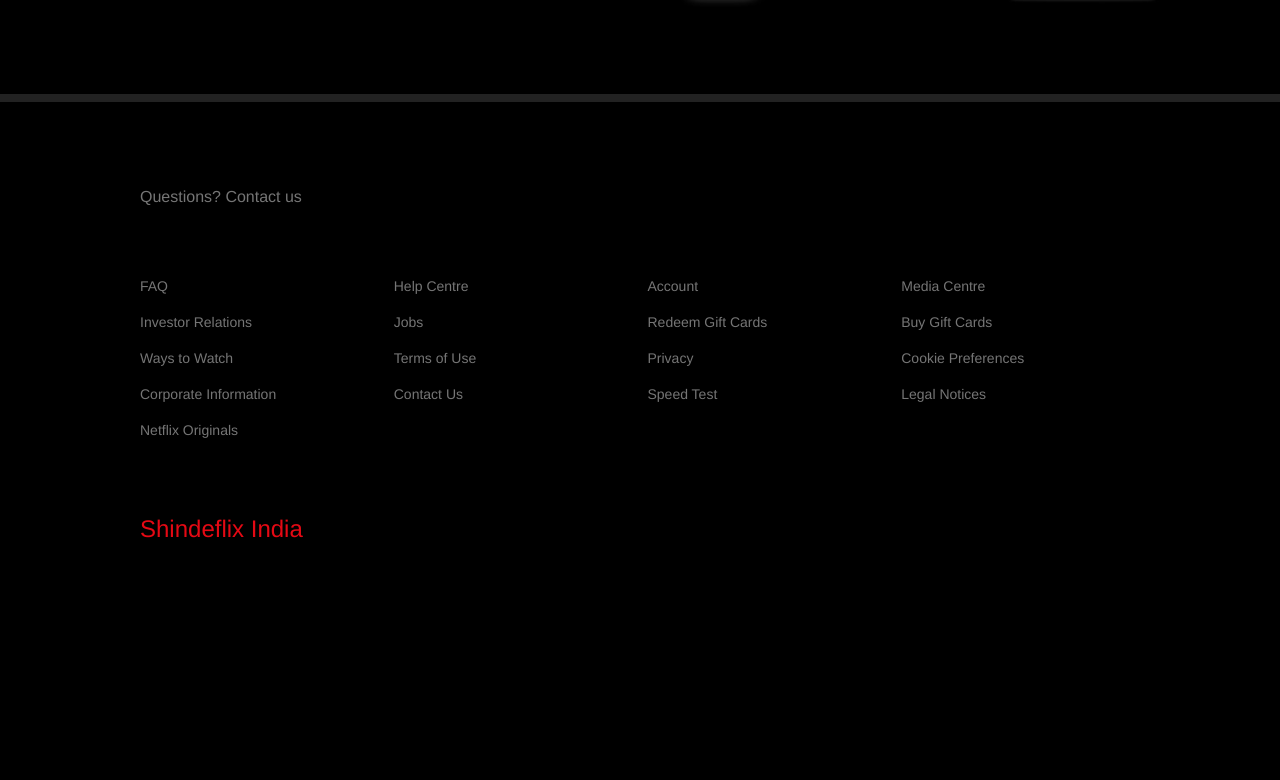
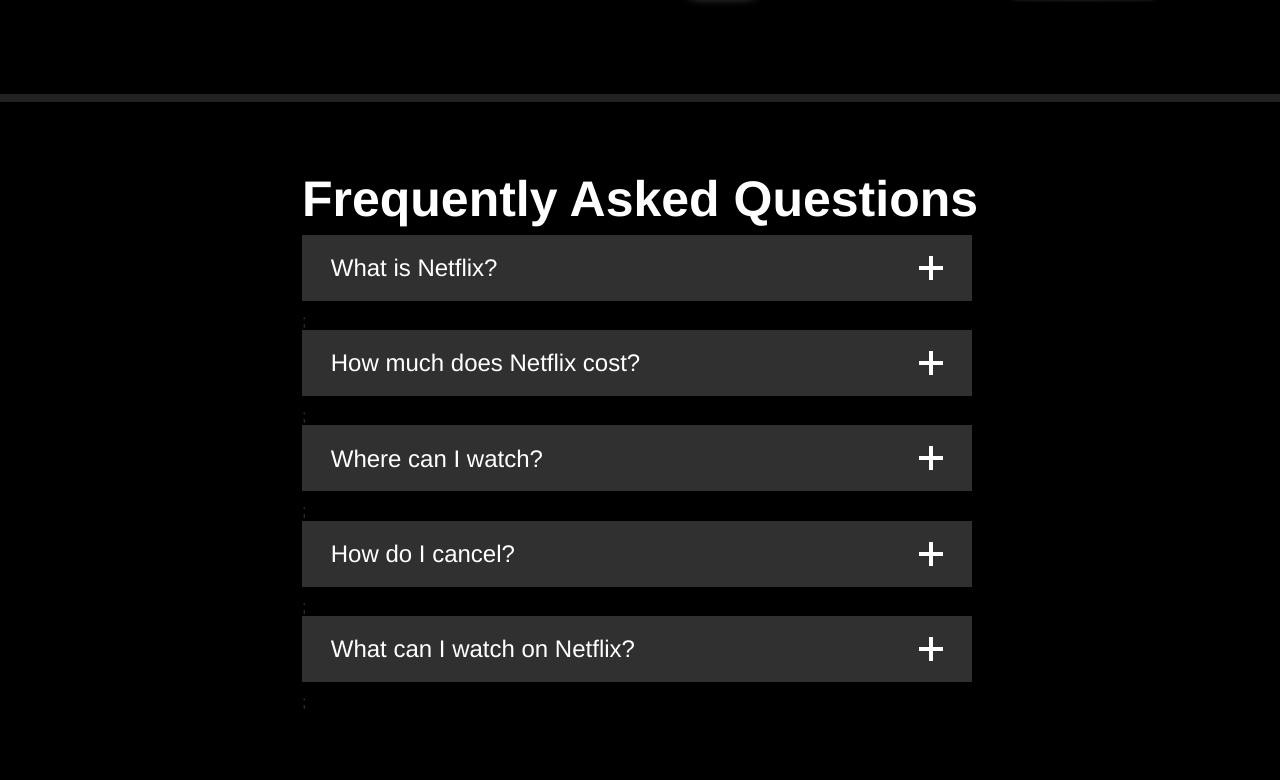
Before and after one commit to pra9shinde/netflix-clone, a React (Create React App) app: page / in a window 1280 px wide. Shown: the part 1500-2280 px from the top of the page. Before the commit the page ends 2152 px from the top, so only its background shows below. Built offline with nearby package versions, Linux system fonts and the light colour scheme.

Commit message:
accordion

```diff
--- a/src/App.js
+++ b/src/App.js
@@ -1,10 +1,12 @@
 import JumbotronContainer from './containers/Jumbotron';
 import FooterContainer from './containers/Footer';
+import FaqContainer from './containers/Faq';
 
 function App() {
     return (
         <div>
             <JumbotronContainer />
+            <FaqContainer />
             <FooterContainer />
         </div>
     );
--- /dev/null
+++ b/src/components/Accordion/index.js
@@ -0,0 +1,46 @@
+import React, { useState, useContext, createContext } from 'react';
+import { Container, Inner, Title, Frame, Item, Header, Body } from './styles/Accordion';
+
+const ToggleContext = createContext();
+
+export default function Accordion({ children, ...restProps }) {
+    return (
+        <Container {...restProps}>
+            <Inner>{children}</Inner>
+        </Container>
+    );
+}
+
+Accordion.Title = function AccordionTitle({ children, ...restProps }) {
+    return <Title {...restProps}>{children}</Title>;
+};
+
+Accordion.Frame = function AccordionFrame({ children, ...restProps }) {
+    return <Frame {...restProps}>{children}</Frame>;
+};
+
+Accordion.Item = function AccordionItem({ children, ...restProps }) {
+    const [toggleShow, setToggleShow] = useState(false);
+    return (
+        <ToggleContext.Provider value={{ toggleShow, setToggleShow }}>
+            <Item {...restProps}>{children}</Item>;
+        </ToggleContext.Provider>
+    );
+};
+
+Accordion.Header = function AccordionHeader({ children, ...restProps }) {
+    const { toggleShow, setToggleShow } = useContext(ToggleContext);
+
+    return (
+        <Header onClick={() => setToggleShow((toggleShow) => !toggleShow)} {...restProps}>
+            {children}
+            {toggleShow ? <img src='/images/icons/close-slim.png' alt='close' /> : <img src='/images/icons/add.png' alt='open' />}
+        </Header>
+    );
+};
+
+Accordion.Body = function AccordionBody({ children, ...restProps }) {
+    const { toggleShow } = useContext(ToggleContext);
+
+    return toggleShow ? <Body {...restProps}>{children}</Body> : null;
+};
--- /dev/null
+++ b/src/components/Accordion/styles/Accordion.js
@@ -0,0 +1,84 @@
+import styled from 'styled-components/macro';
+
+export const Container = styled.div`
+    display: flex;
+    border-bottom: 8px solid #222;
+`;
+export const Inner = styled.div`
+    display: flex;
+    padding: 70px 45px;
+    flex-direction: column;
+    max-width: 815px;
+    margin: auto;
+
+    @media (max-width: 600px) {
+        max-width: 400px;
+    }
+`;
+
+export const Frame = styled.div`
+    margin-bottom: 40px;
+`;
+
+export const Title = styled.h1`
+    font-size: 50px;
+    line-height: 1.1;
+    margin-top: 0;
+    margin-bottom: 8px;
+    color: white;
+    text-align: center;
+
+    @media (max-width: 600px) {
+        font-size: 35px;
+    }
+`;
+export const Item = styled.div`
+    color: white;
+    margin-bottom: 10px;
+    max-width: 670px;
+
+    &::first-of-type {
+        margin-top: 3em;
+    }
+`;
+export const Header = styled.div`
+    display: flex;
+    justify-content: space-between;
+    cursor: pointer;
+    margin-bottom: 1px;
+    font-size: 24px;
+    font-weight: normal;
+    background: #303030;
+    padding: 0.8em 1.2em;
+    user-select: none;
+    align-items: center;
+
+    img {
+        filter: brightness(0) invert(1);
+        width: 24px;
+    }
+
+    @media (max-width: 600px) {
+        font-size: 16px;
+
+        img {
+            width: 16px;
+        }
+    }
+`;
+export const Body = styled.div`
+    max-height: 1200px;
+    transition: max-height 0.25s cubic-bezier(0.5, 0, 0.1, 1);
+    font-weight: normal;
+    line-height: normal;
+    background: #303030;
+    padding: 0.8em 2.2em 0.9em 1.2em;
+    white-space: pre-wrap;
+    user-select: none;
+    font-size: 18px;
+
+    @media (max-width: 600px) {
+        font-size: 16px;
+        line-height: 22px;
+    }
+`;
--- /dev/null
+++ b/src/containers/Faq.js
@@ -0,0 +1,19 @@
+import faqsData from '../data/faqs.json';
+import React from 'react';
+import Accordion from '../components/Accordion';
+
+const FaqContainer = () => {
+    return (
+        <Accordion>
+            <Accordion.Title>Frequently Asked Questions</Accordion.Title>
+            {faqsData.map((item) => (
+                <Accordion.Item key={item.id}>
+                    <Accordion.Header>{item.header}</Accordion.Header>
+                    <Accordion.Body>{item.body}</Accordion.Body>
+                </Accordion.Item>
+            ))}
+        </Accordion>
+    );
+};
+
+export default FaqContainer;
```
